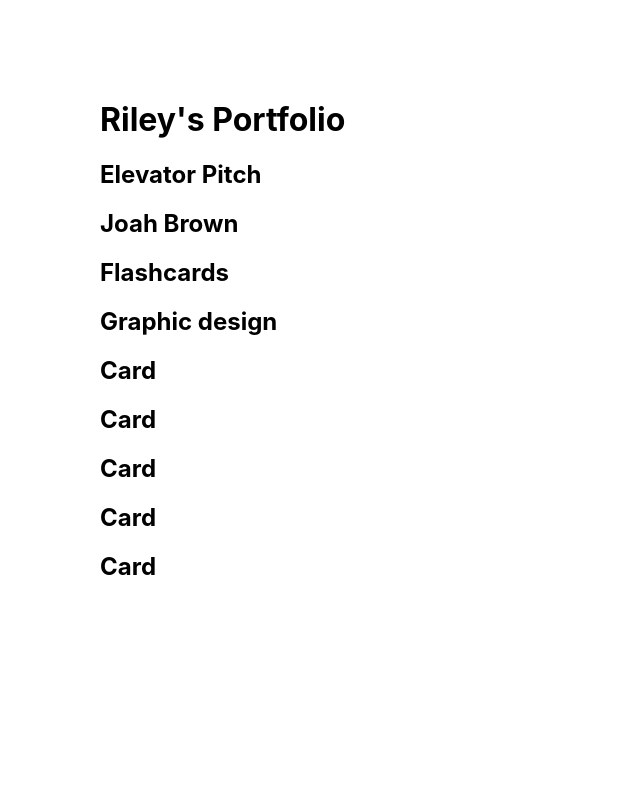
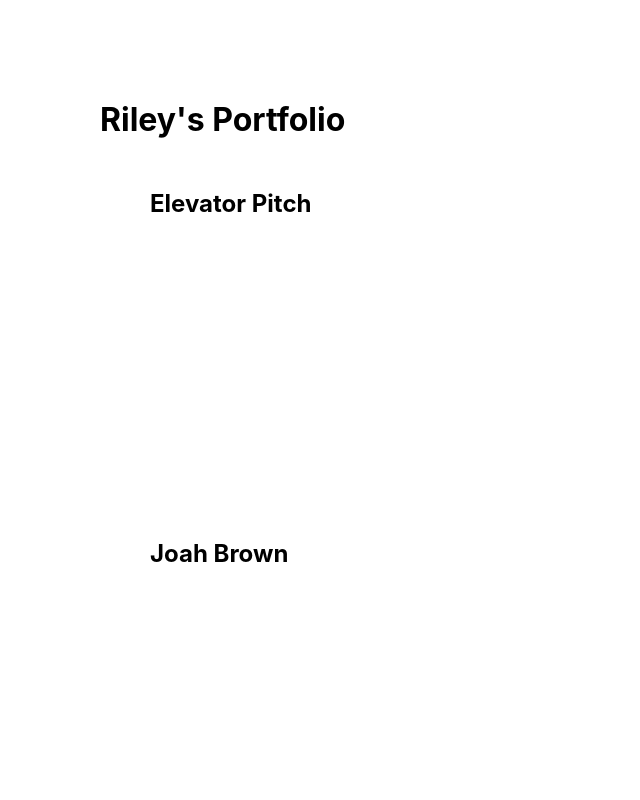
Before and after one commit to wtmriley/portfolio, a React (Create React App) app: page / in a window 1280 px wide. Shown: the top 800 px of the page, without its empty margins (0-640 px from the left). Built offline with nearby package versions, Linux system fonts and the light colour scheme.

Commit message:
Update index.css

```diff
--- a/src/index.css
+++ b/src/index.css
@@ -13,19 +13,19 @@ code {
     monospace;
 }
 
+.card {
+    flex: 0 0 auto;
+    width: 300px;
+    height: 300px;
+    margin: 50px;
+  }
+
 .scrolling-wrapper-flexbox {
   display: flex;
   flex-wrap: nowrap;
   overflow-x: auto;
 
   width: 300%;
-
-  .card {
-    flex: 0 0 auto;
-    width: 300px;
-    height: 300px;
-    margin: 50px;
-  }
 }
 
 .title {
```
